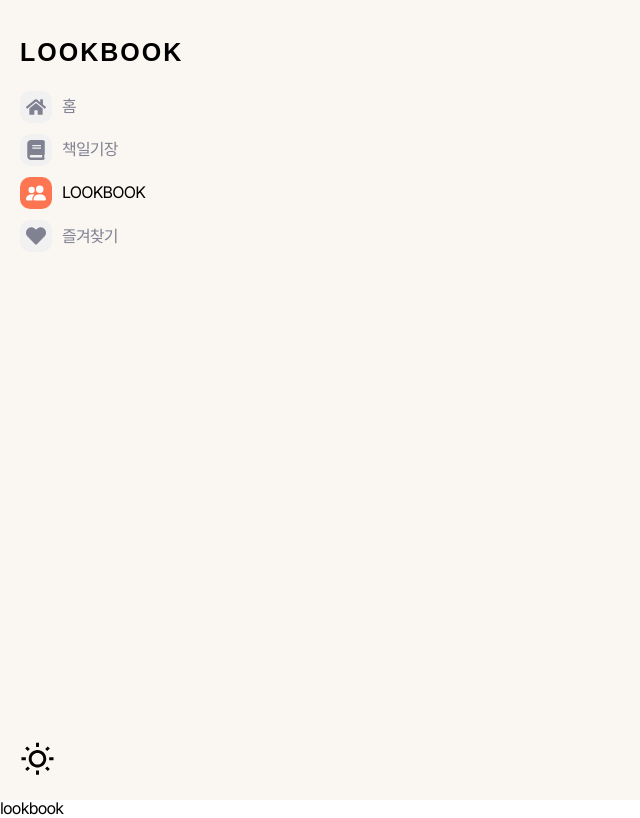
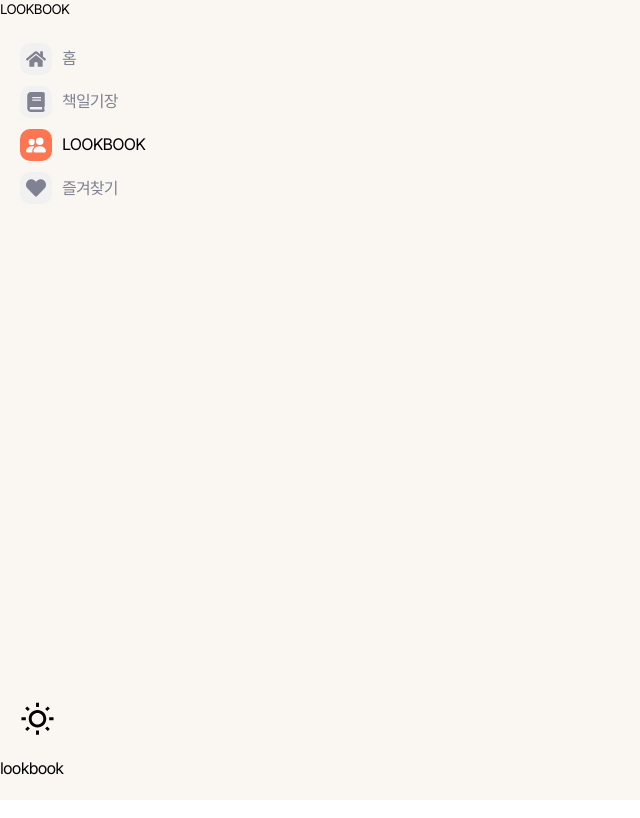
Before and after one commit to doheek2/lookbook, a React (Create React App) app: page /lookbook in a window 1280 px wide. Shown: the whole page, without its empty margins (0-640 px from the left). Built offline with nearby package versions, Linux system fonts and the light colour scheme; no server answers; a web font is replaced by a local one.

Commit message:
feat: logo 클릭 시 메인페이지 이동 기능 추가

```diff
--- a/src/components/Menu/index.tsx
+++ b/src/components/Menu/index.tsx
@@ -1,5 +1,5 @@
 import { useCallback } from 'react'
-import { NavLink } from 'react-router-dom'
+import { NavLink, useNavigate } from 'react-router-dom'
 import { useDispatch } from 'react-redux'
 import cx from 'classnames'
 
@@ -16,6 +16,11 @@ interface IProps {
 
 const Menu = ({ isMobile }: IProps) => {
   const dispatch = useDispatch()
+  const navigate = useNavigate()
+
+  const logoBtnClickHandler = useCallback(() => {
+    navigate('/')
+  }, [navigate])
 
   const menuBarCloseHandler = useCallback(() => {
     dispatch(menuActions.isOpenMenu())
@@ -23,7 +28,9 @@ const Menu = ({ isMobile }: IProps) => {
 
   return (
     <nav className={styles.sideBarContainer}>
-      <p className={styles.name}>LOOKBOOK</p>
+      <button type='button' className={styles.logo} onClick={logoBtnClickHandler}>
+        LOOKBOOK
+      </button>
       <ul className={styles.menuContainer}>
         <li>
           <NavLink
```
